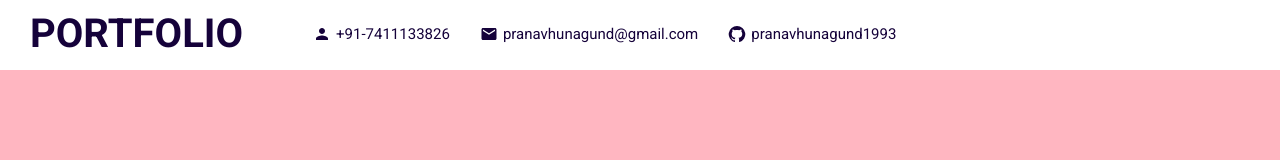
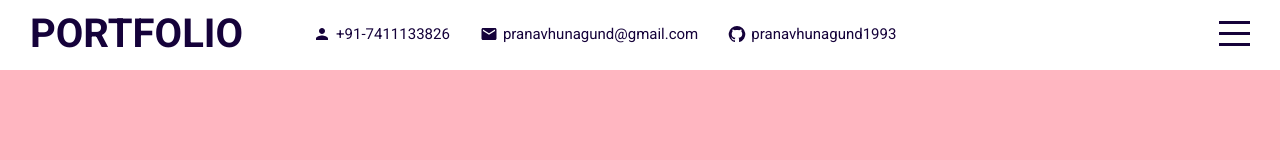
Before and after one commit to pranavhunagund1993/react-portfolio, a React (Create React App) app: page / in a window 1280 px wide. Shown: the top 160 px of the page. Built offline with nearby package versions, Linux system fonts and the light colour scheme.

Commit message:
react portfolio topbar completed

```diff
--- a/src/App.jsx
+++ b/src/App.jsx
@@ -1,4 +1,4 @@
-import React from "react";
+import React, { useState } from "react";
 import Topbar from './components/topBar/Topbar';
 import Intro from './components/intro/Intro';
 import Portfolio from './components/portfolio/Portfolio';
@@ -8,9 +8,10 @@
 import "./app.scss";
 
 function App() {
+  const [menuOpen, setMenuOpen] = useState(false)
   return (
     <div className="app">
-      <Topbar />
+      <Topbar menuOpen={menuOpen} setMenuOpen={setMenuOpen}/>
       <div className="sections">
         <Intro />
         <Portfolio />
--- a/src/components/topBar/Topbar.jsx
+++ b/src/components/topBar/Topbar.jsx
@@ -4,9 +4,9 @@
 import MailIcon from '@mui/icons-material/Mail';
 import GitHubIcon from '@mui/icons-material/GitHub';
 
-function Topbar() {
+function Topbar({ menuOpen,setMenuOpen }) {
     return (
-        <div className="topbar" id='topbar'>
+        <div className={"topbar " + (menuOpen && "active")}>
             <div className="wrapper">
                 <div className="left">
                     <a href="#intro" className='logo'>PORTFOLIO</a>
@@ -23,7 +23,13 @@
                         <span>pranavhunagund1993</span>
                     </div>
                 </div>
-                <div className="right"></div>
+                <div className="right">
+                    <div className="hamburger" onClick={()=> setMenuOpen(!menuOpen)}>
+                        <span className="line1"></span>
+                        <span className="line2"></span>
+                        <span className="line3"></span>
+                    </div>
+                </div>
             </div>
         </div>
     )
--- a/src/components/topBar/topbar.scss
+++ b/src/components/topBar/topbar.scss
@@ -8,6 +8,7 @@
     position: fixed;
     top: 0;
     z-index: 2;
+    transition: all 1s ease;
 
     .wrapper {
         padding: 10px 30px;
@@ -42,5 +43,46 @@
                 }
             }
         }
+
+        .right {
+
+            .hamburger {
+                width: 31px;
+                height: 25px;
+                display: flex;
+                flex-direction: column;
+                justify-content: space-between;
+                cursor: pointer;
+
+                span {
+                    width: 100%;
+                    height: 3px;
+                    background-color: $mainColor;
+                    transform-origin: left;
+                    transition: all 2s ease;
+                }
+            }
+        }
+    }
+
+    &.active {
+        background-color: $mainColor;
+        color: white;
+
+        .hamburger {
+            span {
+                &:first-child {
+                    background-color: #fff;
+                    transform: rotate(45deg);
+                }
+                &:nth-child(2) {
+                    opacity: 0;
+                }
+                &:last-child {
+                    background-color: #fff;
+                    transform: rotate(-45deg);
+                }
+            }
+        }
     }
 }
```
Also changed, not shown: src/components/menu/Menu.jsx (added), src/components/menu/menu.scss (added).
